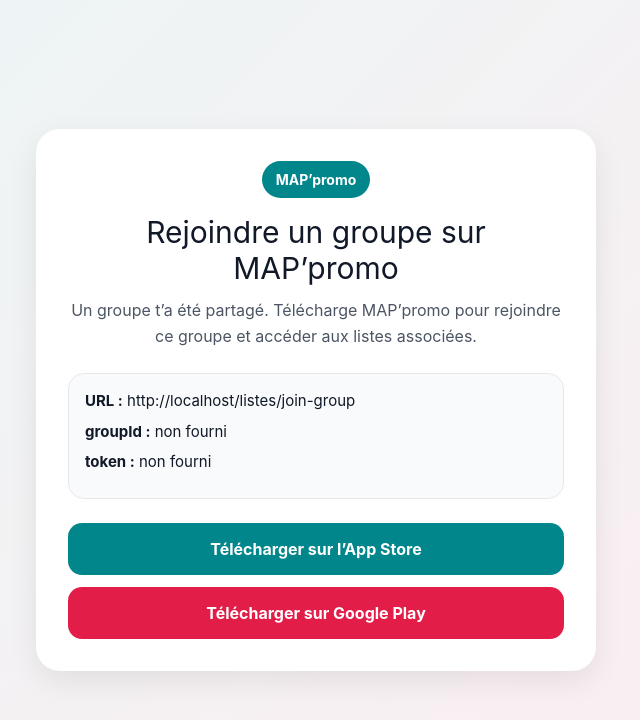
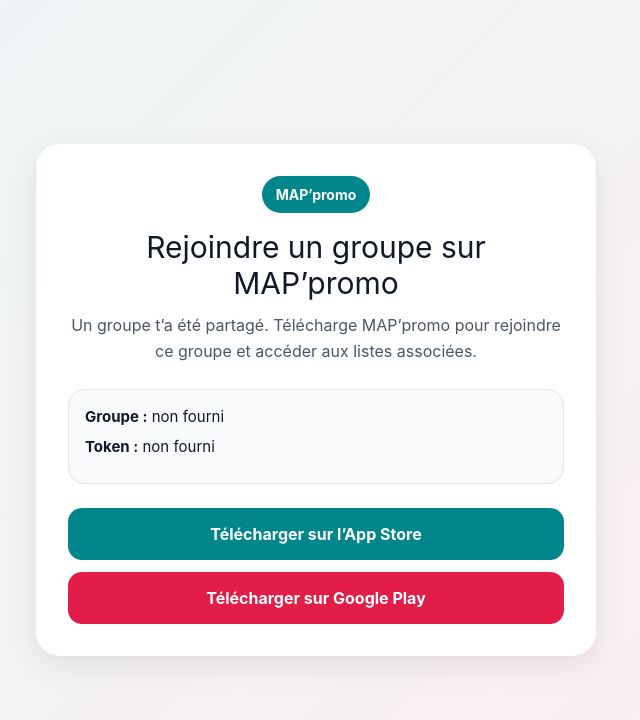
Before and after one commit to qrouxelmappromo-pixel/mappromo-links, a Next.js app: page /listes/join-group in a window 1280 px wide. Shown: the top 720 px of the page, without its empty margins (324-964 px from the left). Built offline with nearby package versions, Linux system fonts and the light colour scheme.

Commit message:
cleanup join-group page

```diff
--- a/app/listes/join-group/page.tsx
+++ b/app/listes/join-group/page.tsx
@@ -4,15 +4,11 @@
 import type { CSSProperties } from "react";
 
 export default function JoinGroupPage() {
-  const [href, setHref] = useState("");
   const [groupId, setGroupId] = useState("");
   const [token, setToken] = useState("");
 
   useEffect(() => {
-    const currentHref = window.location.href;
     const params = new URLSearchParams(window.location.search);
-
-    setHref(currentHref);
     setGroupId(params.get("groupId") ?? "");
     setToken(params.get("token") ?? "");
   }, []);
@@ -30,13 +26,10 @@
 
         <div style={styles.infoBox}>
           <p style={styles.infoLine}>
-            <strong>URL :</strong> {href || "chargement..."}
+            <strong>Groupe :</strong> {groupId || "non fourni"}
           </p>
           <p style={styles.infoLine}>
-            <strong>groupId :</strong> {groupId || "non fourni"}
-          </p>
-          <p style={styles.infoLine}>
-            <strong>token :</strong> {token || "non fourni"}
+            <strong>Token :</strong> {token || "non fourni"}
           </p>
         </div>
 
@@ -47,7 +40,6 @@
           >
             Télécharger sur l’App Store
           </a>
-
           <a
             href="https://play.google.com/store"
             style={{ ...styles.button, ...styles.secondaryButton }}
```
